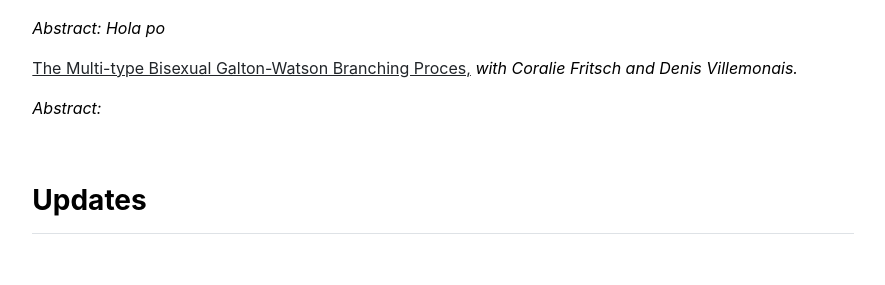
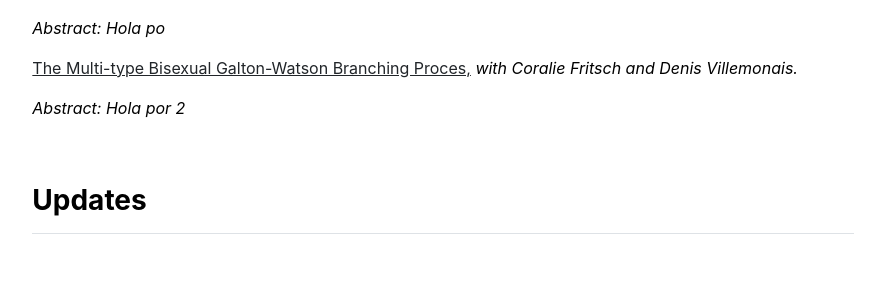
Before and after one commit to nzalduendo/nzalduendo.github.io, a Jekyll site: the page built from index.md, in a window 1280 px wide. Shown: the part 735-1020 px from the top of the page, without its empty margins (197-1082 px from the left). Built offline with Jekyll 4.4.1, drawn with Linux system fonts in a browser that asks for light colours.

Commit message:
Update publications.yml

```diff
--- a/_data/publications.yml
+++ b/_data/publications.yml
@@ -1,6 +1,6 @@
 featured:
 - {name: 'Restricted Maximum of Non-Intersecting Brownian Bridges,', url: '/publications/BrownianBridges.pdf', contributors: 'Yamit Yalanda', abstract: 'Hola po'}
-- {name: 'The Multi-type Bisexual Galton-Watson Branching Proces,', url: 'https://arxiv.org/abs/2206.09622', contributors: 'Coralie Fritsch and Denis Villemonais.'}
+- {name: 'The Multi-type Bisexual Galton-Watson Branching Proces,', url: 'https://arxiv.org/abs/2206.09622', contributors: 'Coralie Fritsch and Denis Villemonais.', abstract: 'Hola por 2'}
 
 index:
 - {name: 'Restricted Maximum of Non-Intersecting Brownian Bridges,', url: '/publications/BrownianBridges.pdf', contributors: 'Yamit Yalanda'}
```
